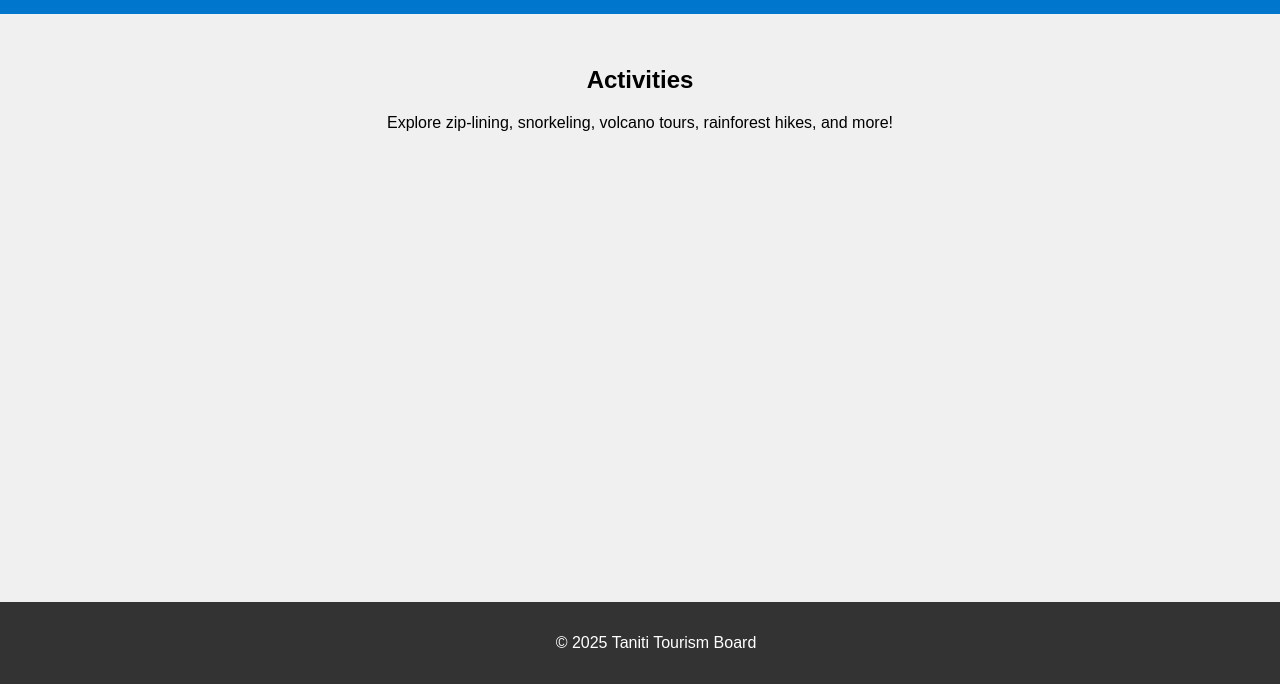
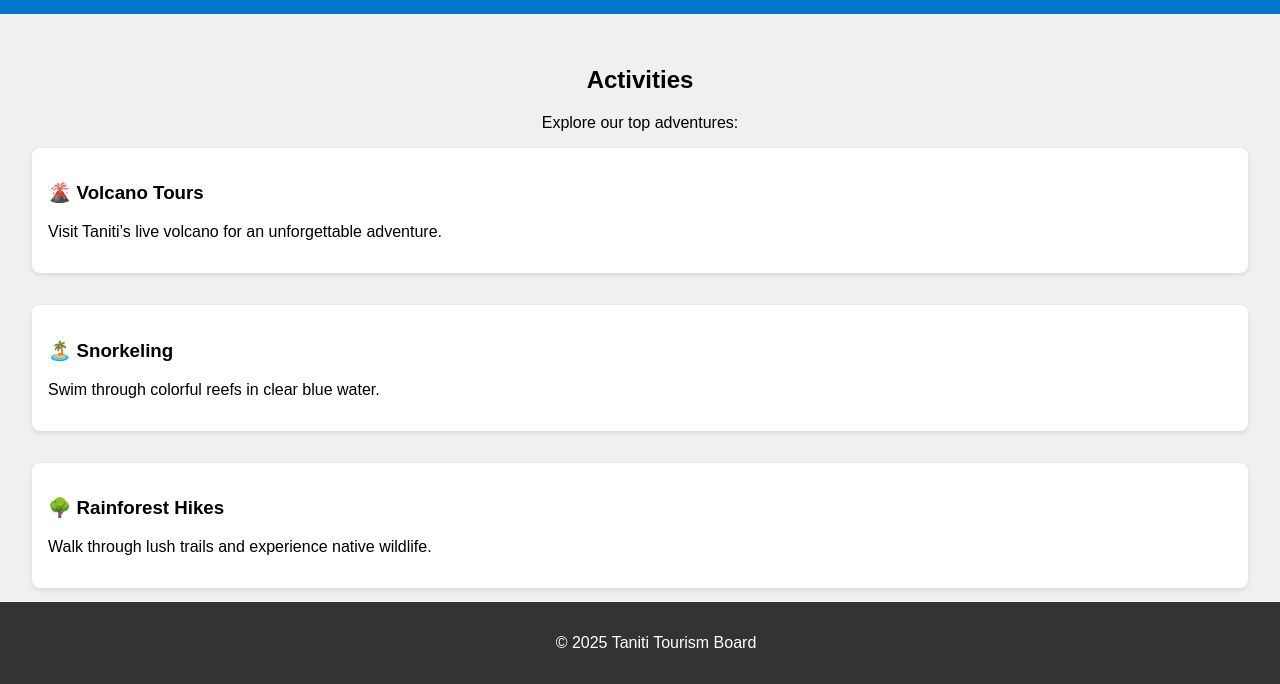
Before and after one commit to 4everme/taniti-prototype, a plain HTML site: page activities.html in a window 1280 px wide. Shown: the part 116-800 px from the top of the page. Drawn offline with Linux system fonts and the light colour scheme.

Commit message:
Enhanced visuals and tagging based on user feedback

```diff
--- a/activities.html
+++ b/activities.html
@@ -18,8 +18,26 @@
   </header>
   <main>
     <h2>Activities</h2>
-    <p>Explore zip-lining, snorkeling, volcano tours, rainforest hikes, and more!</p>
+    <p>Explore our top adventures:</p>
+
+    <div class="activity-section">
+      <h3>🌋 Volcano Tours</h3>
+      <p>Visit Taniti’s live volcano for an unforgettable adventure.</p>
+      <!-- Image idea -->
+      <!-- <img src="images/volcano.jpg" alt="Volcano Tour" width="300"> -->
+    </div>
+
+    <div class="activity-section">
+      <h3>🏝️ Snorkeling</h3>
+      <p>Swim through colorful reefs in clear blue water.</p>
+    </div>
+
+    <div class="activity-section">
+      <h3>🌳 Rainforest Hikes</h3>
+      <p>Walk through lush trails and experience native wildlife.</p>
+    </div>
   </main>
+
   <footer>
     <p>&copy; 2025 Taniti Tourism Board</p>
   </footer>
--- a/css/style.css
+++ b/css/style.css
@@ -46,3 +46,11 @@ body {
     bottom: 0;
     width: 100%;
   }
+  .activity-section {
+    margin-bottom: 2rem;
+    padding: 1rem;
+    background: #fff;
+    border-radius: 8px;
+    box-shadow: 0 2px 5px rgba(0,0,0,0.1);
+    text-align: left;
+  }
```
Also changed, not shown: lodging.html (+8 -1 lines).
